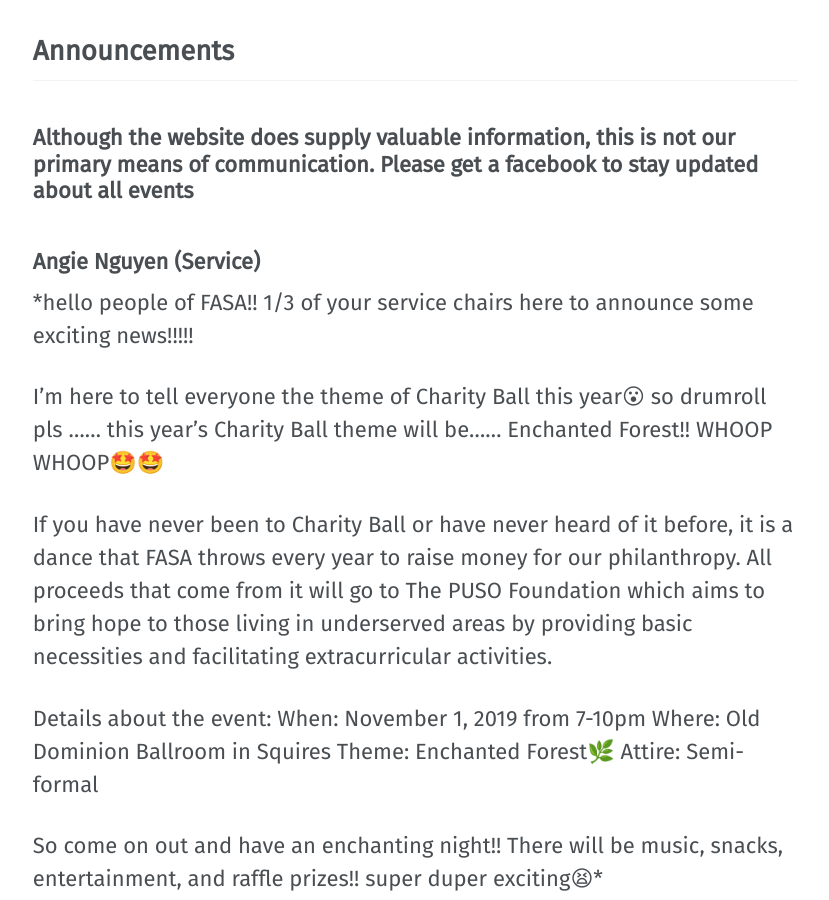
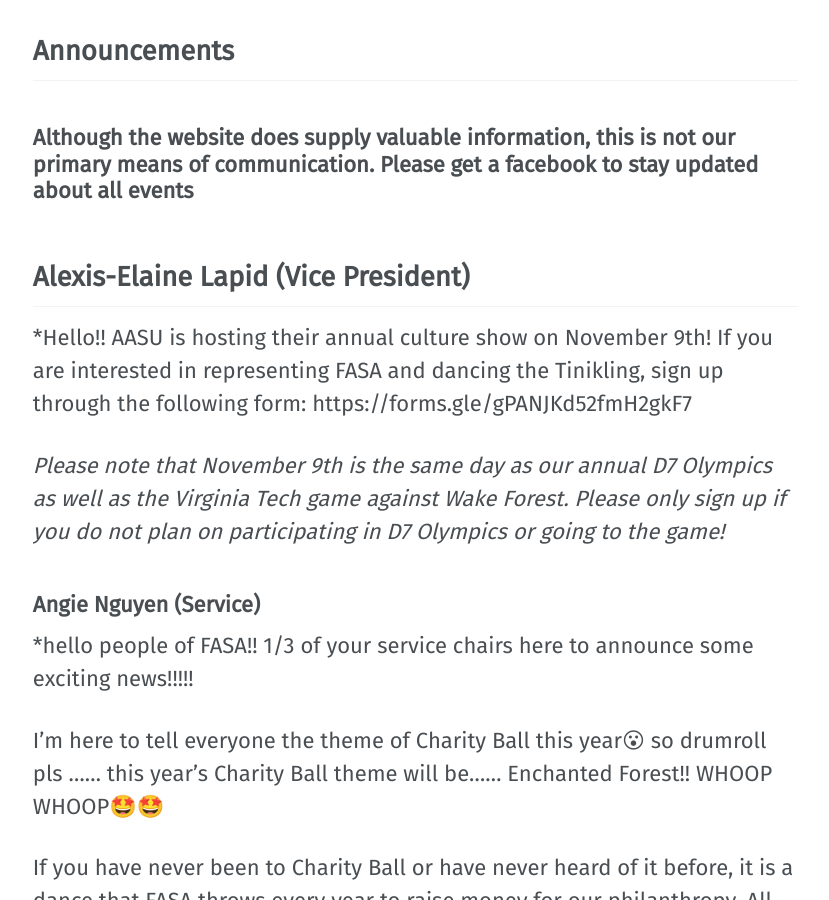
Before and after one commit to vtfasa/vtfasa.github.io, a Jekyll site: the page built from _pages/events.md, in a window 1280 px wide and 900 px high, scrolled down 826 px. Shown: the whole window, without its empty margins (251-1080 px from the left). Built offline with Jekyll 4.4.1, drawn with Linux system fonts in a browser that asks for light colours; some web fonts are replaced.

Commit message:
Update events.md

```diff
--- a/_pages/events.md
+++ b/_pages/events.md
@@ -8,6 +8,11 @@ permalink: /events/
 
 ## Announcements
 ### Although the website does supply valuable information, this is not our primary means of communication. Please get a facebook to stay updated about all events
+
+## Alexis-Elaine Lapid (Vice President)
+*Hello!! AASU is hosting their annual culture show on November 9th! If you are interested in representing FASA and dancing the Tinikling, sign up through the following form:  https://forms.gle/gPANJKd52fmH2gkF7
+
+*Please note that November 9th is the same day as our annual D7 Olympics as well as the Virginia Tech game against Wake Forest. Please only sign up if you do not plan on participating in D7 Olympics or going to the game!*
 
 ### Angie Nguyen (Service)
 
```
